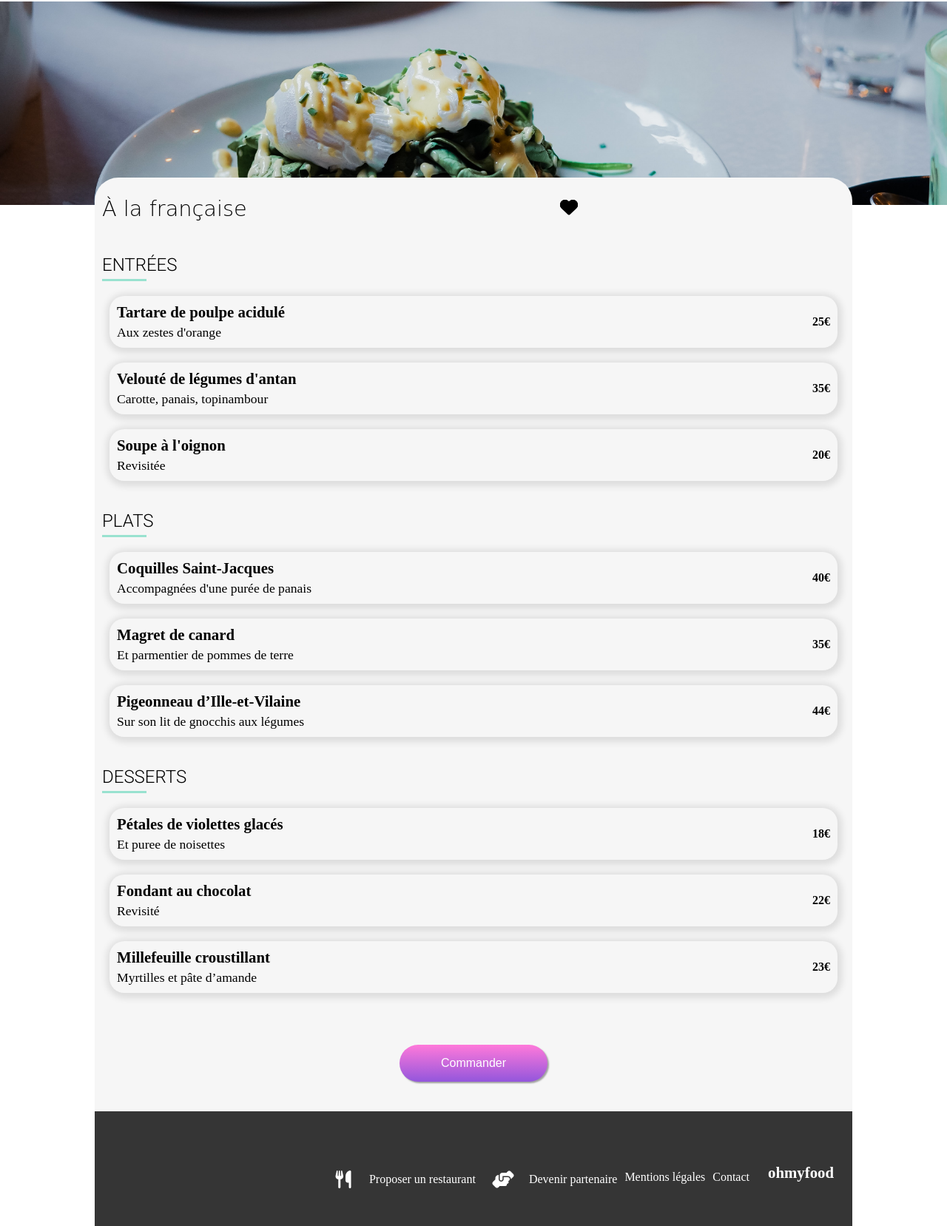
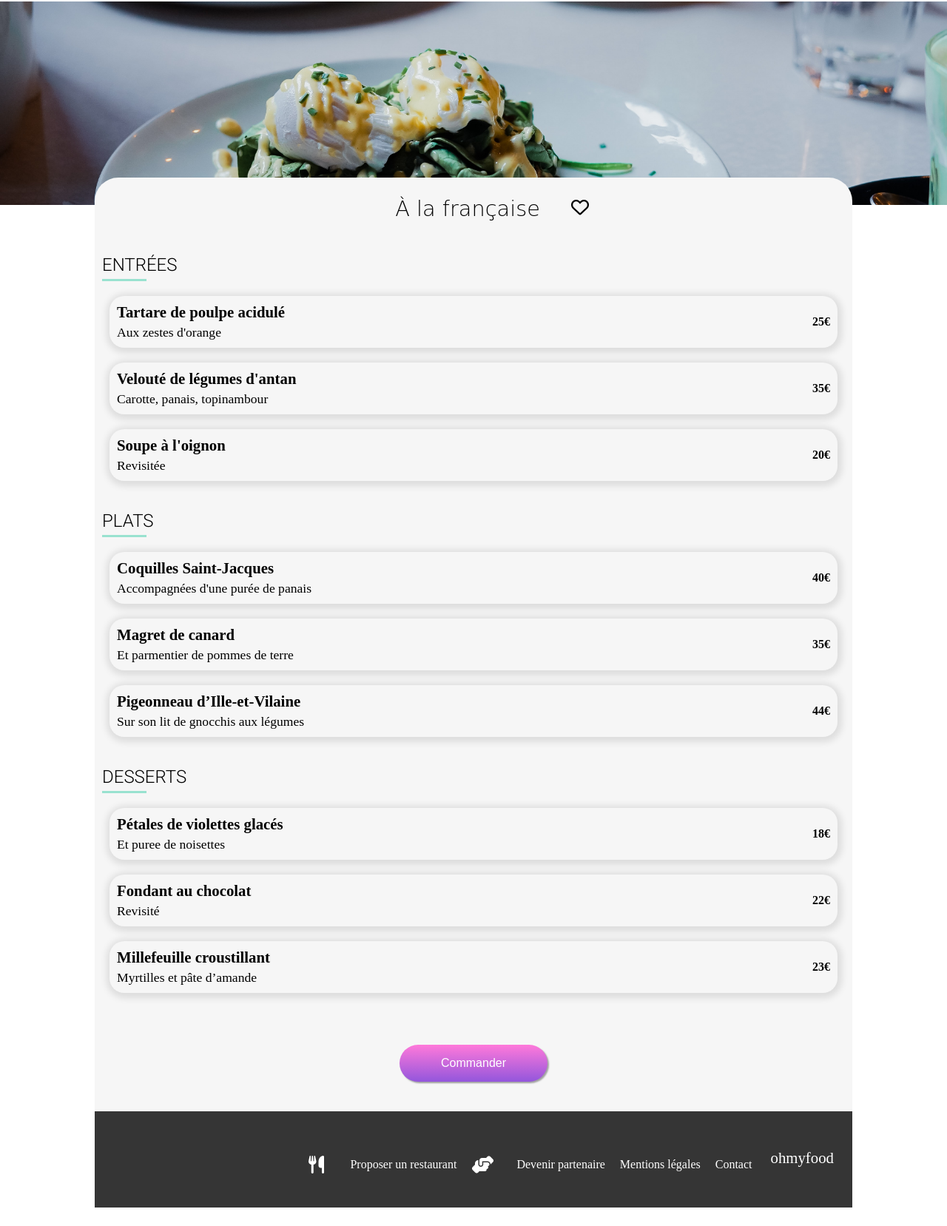
Before and after one commit to Ngueminping48/Ohmyfood_04-project, a plain HTML site: page ohmyfood_04/restaurants/a-la-francaise.html in a window 1280 px wide. Shown: the part 67-1724 px from the top of the page at 74% size. After the commit the page ends 1699 px from the top, so only its background shows below. Drawn offline with Linux system fonts and the light colour scheme; a web font is replaced by a local one.

```diff
--- a/ohmyfood_04/sass/src/_layout.scss
+++ b/ohmyfood_04/sass/src/_layout.scss
@@ -82,7 +82,8 @@ a {
       to top,
       darken($color-primary, 5%),
       darken($color-secondary, 5%)
-    ); box-shadow: 1px 1px 1px rgba(0, 0, 0, 0.35);
+    );
+    box-shadow: 1px 1px 1px rgba(0, 0, 0, 0.35);
   }
 }
 
@@ -116,38 +117,69 @@ footer {
   gap: 15px;
   background-color: $slate;
   color: $white;
-  padding: 22px 25px 22px 25px;
+  padding: 22px 25px;
 
   h3 {
     font-family: shrikhand;
-    font-size: 1.5rem;
+    font-size: 18px;
+    font-weight: 400;
   }
 
   ul {
     display: flex;
     flex-direction: column;
-    gap: 10px;
+    gap: 7px;
 
     li {
       margin-bottom: 10px;
 
       a {
-        font-weight: 400;
+        color: $white;
         font-size: 1rem;
-        color: $white;
+        font-weight: 500;
       }
     }
   }
+
   i {
     font-size: 1.5rem;
-    padding-left: 12px;
+    padding-right: 12px;
   }
 }
 
 @media (min-width: 768px) {
+  .fa-heart {
+    margin: 0;
+  }
+
   footer {
-    display: flex;
-    flex-direction: column;
+    flex-direction: row-reverse;
+
+    h3 {
+      align-self: flex-end;
+    }
+
+    ul {
+      display: flex;
+      flex-direction: row;
+      padding-top: 10px;
+      gap: 20px;
+
+      li {
+        display: flex;
+
+        margin-bottom: 10px;
+      }
+
+      a {
+        font-weight: 400;
+      }
+    }
+
+    i {
+      margin-right: 11px;
+      padding-right: 12px;
+    }
   }
 }
 
@@ -156,17 +188,15 @@ footer {
     display: flex;
     flex-direction: row-reverse;
     gap: 25px;
-    padding: 50px 25px 0px 25px;
+    padding: 30px 25px 15px 25px;
 
     h3 {
       align-self: flex-end;
-      margin-bottom: 60px;
+      margin-bottom: 40px;
     }
 
     ul {
       list-style-type: none;
-      flex-direction: revert;
-      padding-block: 30px;
     }
 
     li {
@@ -176,6 +206,7 @@ footer {
     i {
       padding-right: 20px;
     }
+
     a {
       display: flex;
       align-items: center;
--- a/ohmyfood_04/sass/src/_restaurant.scss
+++ b/ohmyfood_04/sass/src/_restaurant.scss
@@ -115,6 +115,61 @@ section {
     }
 }
 
+.fa-heart {
+    position: absolute;
+    right: 20px;
+    font-size: 1.5rem;
+}
+
+.fa-solid.fa-heart {
+    opacity: 0;
+    background-image: linear-gradient(
+        to top,
+        darken($color-primary, 5%),
+        darken($color-secondary, 5%)
+    );
+    background-clip: text;
+    -webkit-background-clip: text;
+    color: transparent;
+}
+
+.fa-regular.fa-heart {
+    opacity: 1;
+}
+
+.fa-solid.fa-heart:hover {
+    opacity: 1;
+}
+
+.fa-regular.fa-heart:hover {
+    opacity: 0;
+}
+
+/*****Media queries*****/
+
+@media (min-width: 576px) {
+    .fa-heart {
+        right: 25vw;
+    }
+}
+
+@media (min-width: 768px) {
+    main header {
+        justify-content: center;
+        gap: 20px;
+    }
+
+    .fa-heart {
+        right: 30vw;
+    }
+}
+
+@media (min-width: 992px) {
+    .fa-heart {
+        right: 40vw;
+    }
+}
+
 @media (min-width: 1200px) {
     img {
         object-fit: cover;
```
Also changed, not shown: ohmyfood_04/assets/css/index.css, ohmyfood_04/assets/css/restaurant.css.
